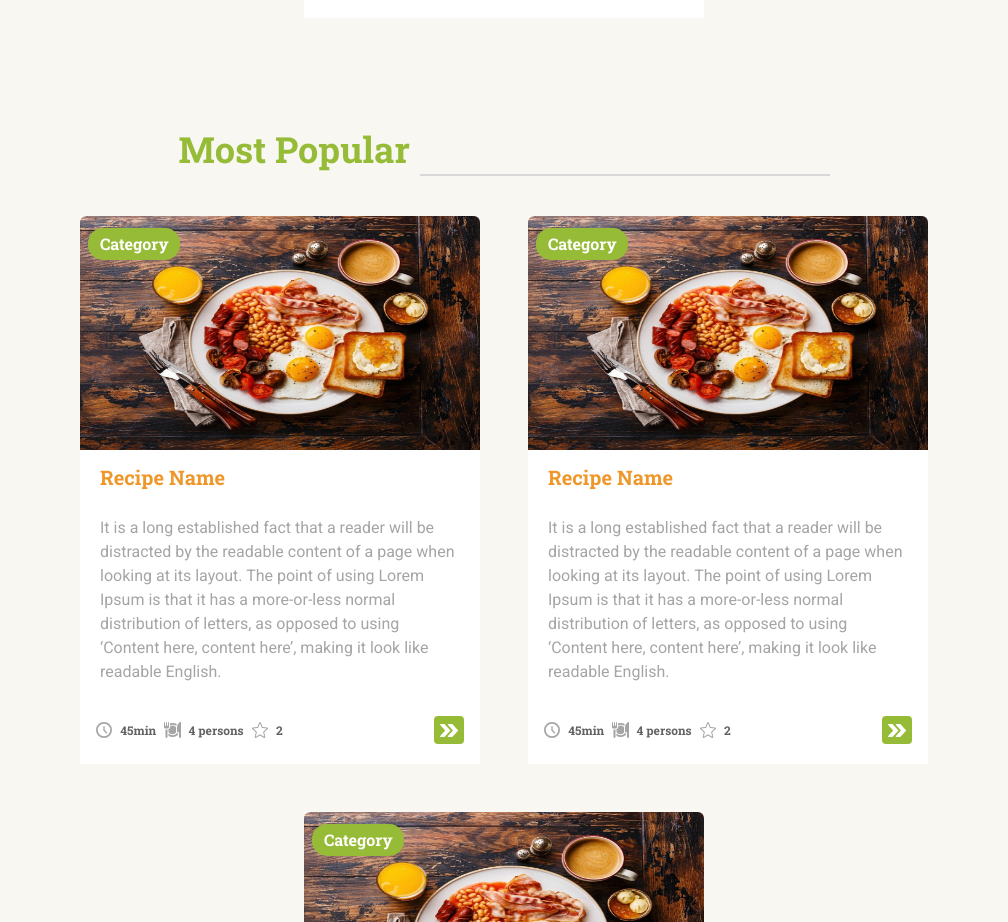
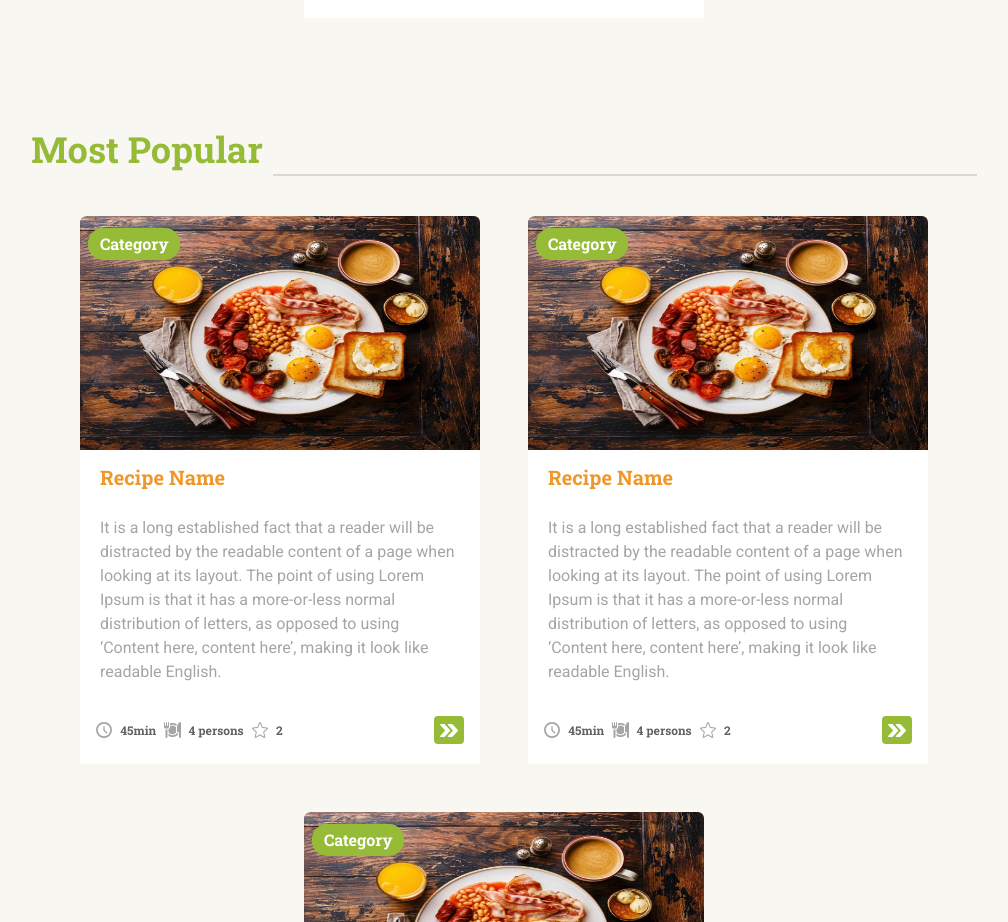
Before and after one commit to bojan09/babys-food-place, a React (Vite) app in the folder client/: page / in a window 1280 px wide. Shown: the part 1409-2331 px from the top of the page, without its empty margins (136-1144 px from the left). Built offline with nearby package versions, Linux system fonts and the light colour scheme.

Commit message:
minor bug fix

```diff
--- a/client/src/pages/Home/Home.jsx
+++ b/client/src/pages/Home/Home.jsx
@@ -17,7 +17,7 @@ const Home = () => {
       </div>
 
       {/*  Most Popular Recipes - Container */}
-      <h1 className="textMainHead after:w-[55vw] xs:after:w-[32vw] xs:text-[28px] sm:text-[36px] sm:mt-[4rem] xs:mt-[4rem] text-center">
+      <h1 className="textMainHead md:after:w-[55vw] xs:after:w-[32vw] xs:text-[28px] sm:text-[36px] sm:mt-[4rem] xs:mt-[4rem] text-center">
         Most Popular
       </h1>
       <div className=" flex justify-center items-center flex-wrap gap-12">
```
